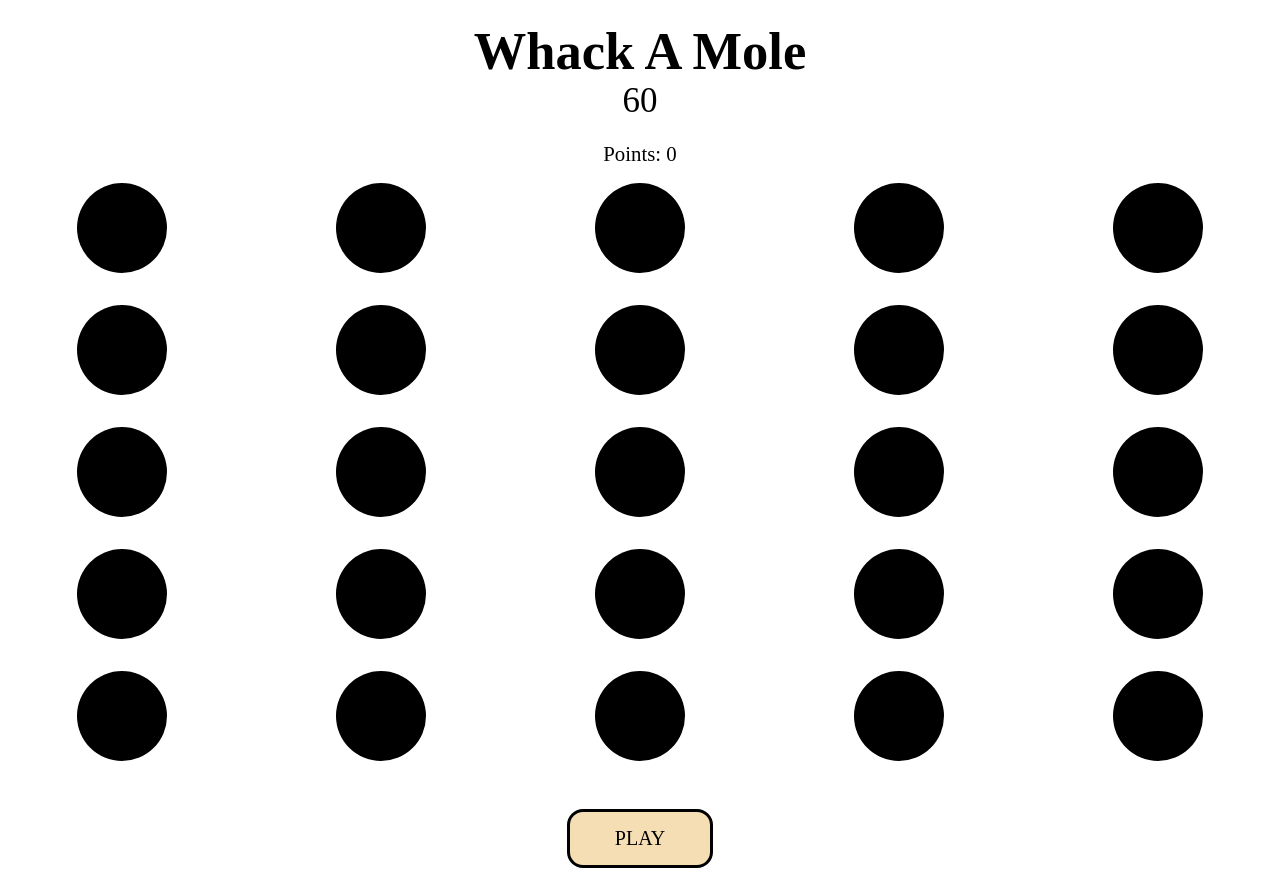
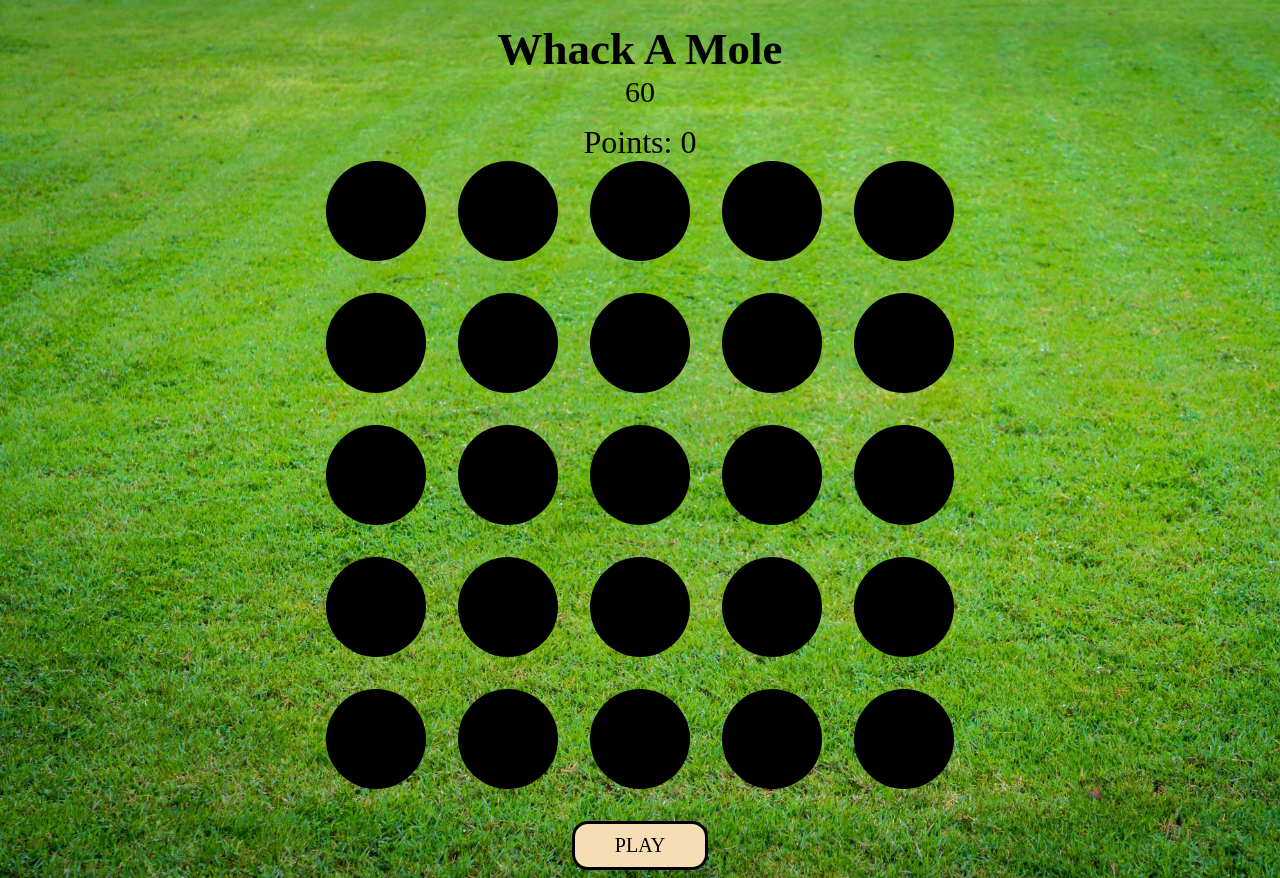
Before and after one commit to SerzatDemirer/wAmRepo, an Angular app: page / in a window 1280 px wide. Built offline with nearby package versions, Linux system fonts and the light colour scheme.

Commit message:
feat:styling is complited & bug fixed

```diff
--- a/src/app/board/moleboard.component.css
+++ b/src/app/board/moleboard.component.css
@@ -6,14 +6,13 @@
 }
 
 .heading {
-  font-size: 35px;
-  margin: 0.6em 0;
+  font-size: 30px;
+  margin: 0.5em 0;
   text-align: center;
 }
 
 .score {
-  font-size: 1.3em;
-  margin: 0.8em 0;
+  font-size: 2em;
   text-align: center;
 }
 
@@ -26,8 +25,8 @@
 
 .hole {
   position: relative;
-  height: 90px;
-  width: 90px;
+  height: 100px;
+  width: 100px;
   background-color: black;
   border-radius: 50%;
   overflow: hidden;
@@ -36,7 +35,7 @@
 .mole {
   position: absolute;
   z-index: 1;
-  height: 60px;
+  height: 80px;
   bottom: 0;
   left: 50%;
   transform: translateX(-50%);
@@ -58,12 +57,12 @@
 }
 
 .buttons {
-  margin-top: 3em;
+  margin-top: 2em;
   text-align: center;
 }
 
 .buttons button {
-  padding: 15px 45px;
+  padding: 10px 40px;
   background-color: wheat;
   border: 3px solid black;
   border-radius: 16px;
--- a/src/app/game.service.ts
+++ b/src/app/game.service.ts
@@ -29,8 +29,8 @@ export class GameService {
 
       setTimeout(() => {
         hole.isThereMole = false;
-      }, 3000);
-    }, 1000);
+      }, 1500);
+    }, 600);
 
     return game;
   }
--- a/src/styles.css
+++ b/src/styles.css
@@ -1,2 +1,21 @@
 /* You can add global styles to this file, and also import other style files */
 /* You can add global styles to this file, and also import other style files */
+
+body {
+  background-image: url(src/assets/image/grass.webp);
+  background-repeat: no-repeat;
+  background-size: cover;
+  display: flex;
+  justify-content: center;
+}
+
+.mole_image {
+  position: absolute;
+  z-index: 1;
+  height: 80px;
+  bottom: 0;
+  left: 50%;
+  transform: translateX(-50%);
+  animation: appear 0.3s linear;
+  pointer-events: none;
+}
```
